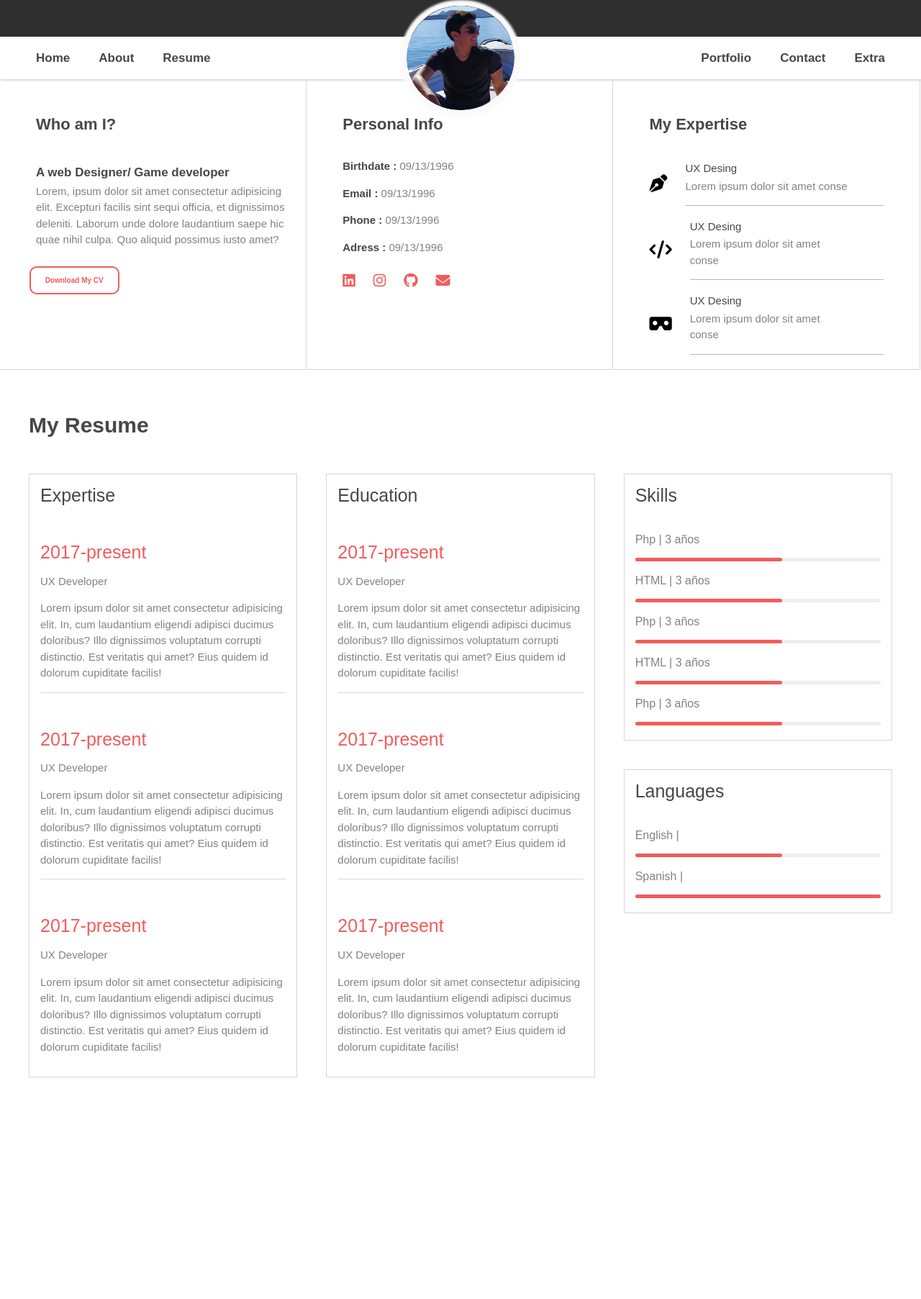
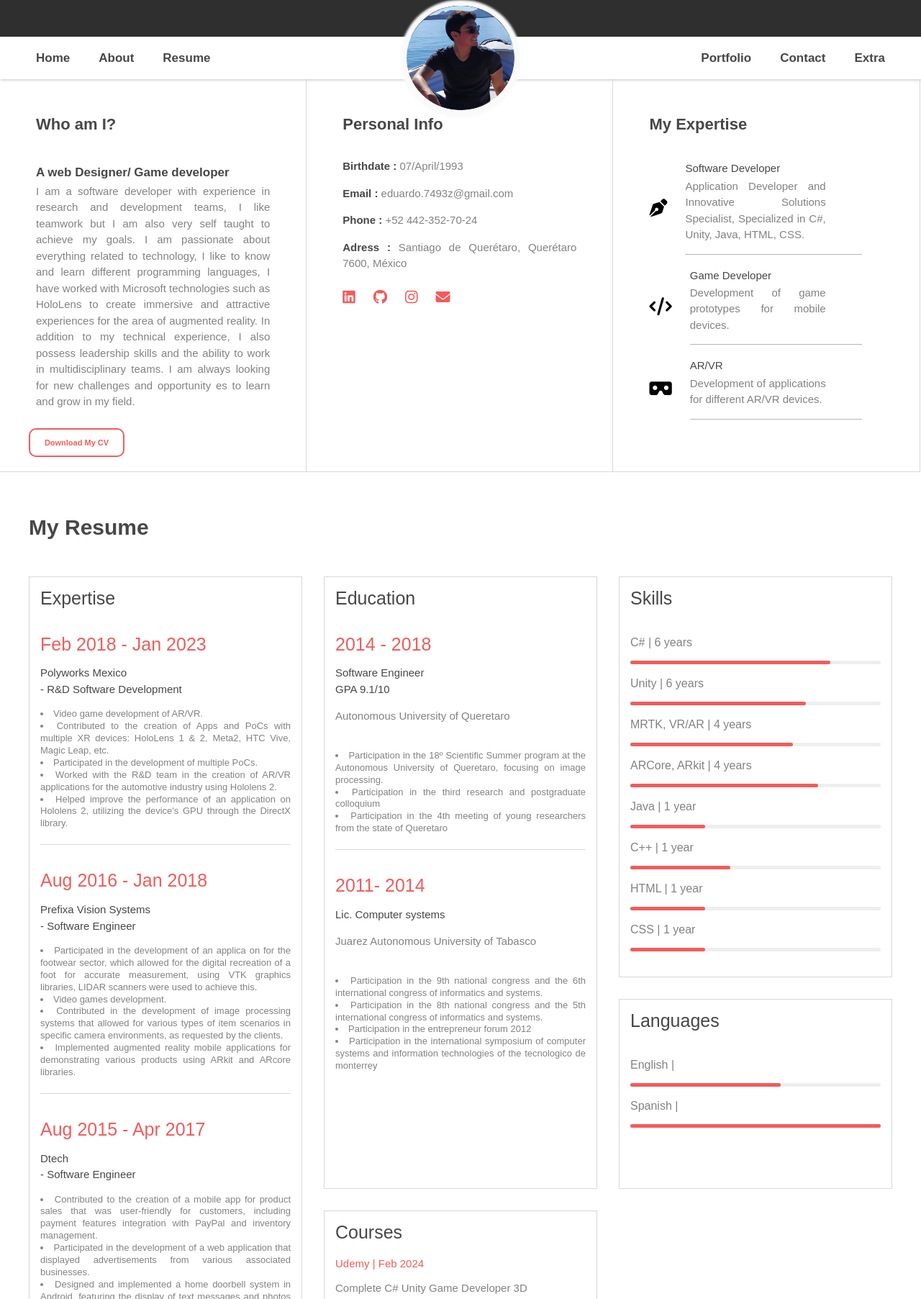
Before and after one commit to eduar-code/MyPortfolio, a website: page index.html in a window 1280 px wide. Shown: the part 349-2154 px from the top of the page at 72% size. Before the commit the page ends 1946 px from the top, so only its background shows below. Drawn offline with Linux system fonts and the light colour scheme; grey boxes are pictures that could not be loaded.

Commit message:
Added personal information

```diff
--- a/index.html
+++ b/index.html
@@ -18,7 +18,7 @@
             <div class="content-banner">
                 <h2>Hello, I am</h2>
                 <h1>Alexis Eduardo</h1>
-                <p>Web developer| Game daveloper | VR/AR </p>
+                <p>Software developer | Game daveloper | VR/AR | Web developer </p>
             </div>
         </div>
         <picture>
@@ -55,14 +55,23 @@
             <h1> Who am I?</h1>
             <div class="info-resume">
                 <h3> A web Designer/ Game developer </h3>
-                <p>Lorem, ipsum dolor sit amet consectetur adipisicing elit.
-                    Excepturi facilis sint sequi officia, et
-                    dignissimos deleniti. Laborum unde dolore laudantium saepe
-                    hic quae nihil culpa. Quo aliquid possimus iusto amet?</p>
+                <p>I am a software developer with experience in research and development teams,
+                    I like teamwork but I am also very self taught to achieve my goals.
+                    I am passionate about everything related to technology,
+                    I like to know and learn different programming languages,
+                    I have worked with Microsoft technologies such as HoloLens
+                    to create immersive and attractive experiences for the area of augmented
+                    reality. In addition to my technical experience, I also possess leadership
+                    skills and the ability to work in multidisciplinary teams.
+                    I am always looking for new challenges and opportunity es to learn and
+                    grow in my field.
+                </p>
             </div>
             <div class="info-resume-btn">
                 <div class="info-resume-btn_cv">
-                    <p>Download My CV</p>
+                    <a href="documents/cv/Cv-AlexisEJC.pdf" download>
+                        <p> Download My CV</p>
+                    </a>
                 </div>
             </div>
         </div>
@@ -70,15 +79,16 @@
         <div class="content-info">
             <h1> Personal Info</h1>
             <div class="info-personal">
-                <p>Birthdate : <span>09/13/1996</span></p>
-                <p>Email : <span>09/13/1996</span></p>
-                <p>Phone : <span>09/13/1996</span></p>
-                <p>Adress : <span>09/13/1996</span></p>
+                <p>Birthdate : <span>07/April/1993</span></p>
+                <p>Email : <span>eduardo.7493z@gmail.com</span></p>
+                <p>Phone : <span>+52 442-352-70-24</span></p>
+                <p>Adress : <span>Santiago de Querétaro, Querétaro 7600, México</span></p>
             </div>
             <div class="info-social">
-                <a href="#" class="fa-brands fa-linkedin info-social_icons"></a>
-                <a href="#" class="fa-brands fa-instagram info-social_icons"></a>
-                <a href="#" class="fa-brands fa-github info-social_icons"></a>
+                <a href="http://www.linkedin.com/in/alexiseduardojc"
+                    class="fa-brands fa-linkedin info-social_icons"></a>
+                <a href="https://github.com/eduar-code" class="fa-brands fa-github info-social_icons"></a>
+                <a href="https://www.instagram.com/alexs.jc7/" class="fa-brands fa-instagram info-social_icons"></a>
                 <a href="#" class="fa-solid fa-envelope info-social_icons"></a>
             </div>
         </div>
@@ -88,22 +98,23 @@
             <div class="info-expertise">
                 <a class="fa-solid fa-pen-nib"></a>
                 <div class="info-expertise_data">
-                    <h3>UX Desing</h3>
-                    <p> Lorem ipsum dolor sit amet conse</p>
+                    <h3>Software Developer</h3>
+                    <p> Application Developer and Innovative Solutions Specialist,
+                        Specialized in C#, Unity, Java, HTML, CSS.</p>
                 </div>
             </div>
             <div class="info-expertise">
                 <a class="fa-solid fa-code "></a>
                 <div class="info-expertise_data">
-                    <h3>UX Desing</h3>
-                    <p> Lorem ipsum dolor sit amet conse</p>
+                    <h3>Game Developer</h3>
+                    <p>Development of game prototypes for mobile devices.</p>
                 </div>
             </div>
             <div class="info-expertise">
                 <a class="fa-solid fa-vr-cardboard"></a>
                 <div class="info-expertise_data">
-                    <h3>UX Desing</h3>
-                    <p> Lorem ipsum dolor sit amet conse</p>
+                    <h3>AR/VR</h3>
+                    <p> Development of applications for different AR/VR devices.</p>
                 </div>
             </div>
         </div>
@@ -116,72 +127,120 @@
             <div class="expertise">
                 <h1>Expertise</h1>
                 <div class="title-task">
+                    <h1 class="title-task_time"> Feb 2018 - Jan 2023</h1>
+                    <p class="title-task_area"> Polyworks Mexico <br> - R&D Software Development</p>
+                    <div class="title-task_data">
+                        <li>Video game development of AR/VR. </li>
+                        <li>Contributed to the creation of Apps and PoCs with multiple XR devices: HoloLens 1 & 2,
+                            Meta2, HTC Vive, Magic Leap, etc.
+                        <li>Participated in the development of multiple PoCs. </li>
+                        <li>Worked with the R&D team in the creation of AR/VR applications for the automotive industry
+                            using Hololens 2. </li>
+                        <li>Helped improve the performance of an application on Hololens 2, utilizing the device's GPU
+                            through the DirectX library.</li>
+                    </div>
+                </div>
+                <div class="title-task">
+                    <h1 class="title-task_time"> Aug 2016 - Jan 2018</h1>
+                    <p class="title-task_area"> Prefixa Vision Systems <br> - Software Engineer</p>
+                    <div class="title-task_data">
+                        <li>Participated in the development of an applica on for the footwear sector,
+                            which allowed for the digital recreation of a foot for accurate measurement, using VTK
+                            graphics libraries,
+                            LIDAR scanners were used to achieve this. </li>
+                        <li>Video games development. </li>
+                        <li>Contributed in the development of image processing systems that allowed for various types of
+                            item scenarios
+                            in specific camera environments, as requested by the clients. </li>
+                        <li>Implemented augmented reality mobile applications for demonstrating various products using
+                            ARkit and ARcore libraries.</li>
+                    </div>
+                </div>
+                <div class="title-task">
+                    <h1 class="title-task_time"> Aug 2015 - Apr 2017</h1>
+                    <p class="title-task_area"> Dtech <br> - Software Engineer</p>
+                    <div class="title-task_data">
+                        <li>Contributed to the creation of a mobile app for product
+                            sales that was user-friendly for customers,
+                            including payment features integration with PayPal and inventory management. </li>
+                        <li>Participated in the development of a web application that displayed advertisements
+                            from various associated businesses. </li>
+                        <li>Designed and implemented a home doorbell system in Android, featuring the display
+                            of text messages and photos to the user obtained from the doorbell. </li>
+                        <li> Worked with clients and managed their requests and requirements,
+                            providing them with customized solutions to meet their needs</li>
+                    </div>
+                </div>
+            </div>
+
+            <div class="education">
+                <h1>Education </h1>
+                <div class="title-task">
+                    <h1 class="title-task_time"> 2014 - 2018</h1>
+                    <p class="title-task_area"> Software Engineer <br> GPA 9.1/10 </p>
+                    <p class="title-task_data">Autonomous University of Queretaro</p>
+                    <div class="title-task_data">
+                        <li>Participation in the 18º Scientific Summer program at the Autonomous
+                            University of Queretaro, focusing on image processing.</li>
+                        <li>Participation in the third research and postgraduate colloquium</li>
+                        <li>Participation in the 4th meeting of young researchers from the state of Queretaro</li>
+                    </div>
+                </div>
+                <div class="title-task">
+                    <h1 class="title-task_time"> 2011- 2014</h1>
+                    <p class="title-task_area"> Lic. Computer systems</p>
+                    <p class="title-task_data">Juarez Autonomous University of Tabasco</p>
+                    <div class="title-task_data">
+                        <li>Participation in the 9th national congress and the 6th international
+                            congress of informatics and systems.</li>
+                        <li>Participation in the 8th national congress and the 5th international
+                            congress of informatics and systems.</li>
+                        <li>Participation in the entrepreneur forum 2012</li>
+                        <li>Participation in the international symposium of computer systems and information
+                            technologies of the tecnologico de monterrey</li>
+                    </div>
+                </div>
+                <!-- <div class="title-task">
                     <h1 class="title-task_time"> 2017-present</h1>
                     <p class="title-task_area"> UX Developer</p>
                     <p class="title-task_data">Lorem ipsum dolor sit amet consectetur adipisicing elit.
                         In, cum laudantium eligendi adipisci ducimus doloribus?
                         Illo dignissimos voluptatum corrupti distinctio. Est veritatis qui amet?
                         Eius quidem id dolorum cupiditate facilis!</p>
-                </div>
-                <div class="title-task">
-                    <h1 class="title-task_time"> 2017-present</h1>
-                    <p class="title-task_area"> UX Developer</p>
-                    <p class="title-task_data">Lorem ipsum dolor sit amet consectetur adipisicing elit.
-                        In, cum laudantium eligendi adipisci ducimus doloribus?
-                        Illo dignissimos voluptatum corrupti distinctio. Est veritatis qui amet?
-                        Eius quidem id dolorum cupiditate facilis!</p>
-                </div>
-                <div class="title-task">
-                    <h1 class="title-task_time"> 2017-present</h1>
-                    <p class="title-task_area"> UX Developer</p>
-                    <p class="title-task_data">Lorem ipsum dolor sit amet consectetur adipisicing elit.
-                        In, cum laudantium eligendi adipisci ducimus doloribus?
-                        Illo dignissimos voluptatum corrupti distinctio. Est veritatis qui amet?
-                        Eius quidem id dolorum cupiditate facilis!</p>
-                </div>
+                </div> -->
             </div>
 
-            <div class="education">
-                <h1>Education</h1>
-                <div class="title-task">
-                    <h1 class="title-task_time"> 2017-present</h1>
-                    <p class="title-task_area"> UX Developer</p>
-                    <p class="title-task_data">Lorem ipsum dolor sit amet consectetur adipisicing elit.
-                        In, cum laudantium eligendi adipisci ducimus doloribus?
-                        Illo dignissimos voluptatum corrupti distinctio. Est veritatis qui amet?
-                        Eius quidem id dolorum cupiditate facilis!</p>
-                </div>
-                <div class="title-task">
-                    <h1 class="title-task_time"> 2017-present</h1>
-                    <p class="title-task_area"> UX Developer</p>
-                    <p class="title-task_data">Lorem ipsum dolor sit amet consectetur adipisicing elit.
-                        In, cum laudantium eligendi adipisci ducimus doloribus?
-                        Illo dignissimos voluptatum corrupti distinctio. Est veritatis qui amet?
-                        Eius quidem id dolorum cupiditate facilis!</p>
-                </div>
-                <div class="title-task">
-                    <h1 class="title-task_time"> 2017-present</h1>
-                    <p class="title-task_area"> UX Developer</p>
-                    <p class="title-task_data">Lorem ipsum dolor sit amet consectetur adipisicing elit.
-                        In, cum laudantium eligendi adipisci ducimus doloribus?
-                        Illo dignissimos voluptatum corrupti distinctio. Est veritatis qui amet?
-                        Eius quidem id dolorum cupiditate facilis!</p>
-                </div>
+            <div class="courses">
+                <h1>Courses</h1>
+                    <div class="courses-data">
+                        <h3>Udemy | Feb 2024 </h3>
+                        <p>Complete C# Unity Game Developer 3D</p>
+                    </div>
+                    <div class="courses-data">
+                        <h3>Udemy | Apr 2023 </h3>
+                        <p>Learn C++ Programming -Beginner to Advance- Deep Dive in C++</p>
+                    </div>
             </div>
 
             <div class="skills">
                 <h1>Skills</h1>
                 <div class="skills-data">
-                    <p>Php | <span> 3 años</span></p>
-                    <progress max="100" value="60"> </progress>
-                    <p>HTML | <span> 3 años</span></p>
-                    <progress max="100" value="60"> </progress>
-                    <p>Php | <span> 3 años</span></p>
-                    <progress max="100" value="60"> </progress>
-                    <p>HTML | <span> 3 años</span></p>
-                    <progress max="100" value="60"> </progress>
-                    <p>Php | <span> 3 años</span></p>
-                    <progress max="100" value="60"> </progress>
+                    <p>C# | <span> 6 years</span></p>
+                    <progress max="100" value="80"> </progress>
+                    <p>Unity | <span> 6 years</span></p>
+                    <progress max="100" value="70"> </progress>
+                    <p>MRTK, VR/AR | <span> 4 years</span></p>
+                    <progress max="100" value="65"> </progress>
+                    <p>ARCore, ARkit | <span> 4 years</span></p>
+                    <progress max="100" value="75"> </progress>
+                    <p>Java | <span> 1 year</span></p>
+                    <progress max="100" value="30"> </progress>
+                    <p>C++ | <span> 1 year</span></p>
+                    <progress max="100" value="40"> </progress>
+                    <p>HTML | <span> 1 year</span></p>
+                    <progress max="100" value="30"> </progress>
+                    <p>CSS | <span> 1 year</span></p>
+                    <progress max="100" value="30"> </progress>
                 </div>
             </div>
 
@@ -192,7 +251,6 @@
                     <progress max="100" value="60"> </progress>
                     <p>Spanish |</p>
                     <progress max="100" value="100"> </progress>
-
                 </div>
             </div>
     </section>
--- a/src/scss/base/_globales.scss
+++ b/src/scss/base/_globales.scss
@@ -58,6 +58,15 @@ img {
     height: auto;
     display: block;
 }
+
+li {
+    font-size: 1.3rem;
+    color: v.$lightgrey;
+    font-weight: 400;
+    line-height: 1.3;
+    text-align: justify;
+}
+
 body > section {
     padding: 10rem 0
 }
--- a/src/scss/layout/_personalinfo.scss
+++ b/src/scss/layout/_personalinfo.scss
@@ -15,6 +15,7 @@
 
 .content-info {
     padding-bottom: .5rem;
+    padding-right: 3rem;
     border: none;
     flex: 0 0 calc(33.3%);
     //flex: 0 0 calc(33.3% - 1rem);
@@ -52,6 +53,7 @@
         font-size: 1.5rem;
         margin-top: .5rem;
         color: v.$lightgrey;
+        text-align: justify;
     }
 
 }
@@ -81,7 +83,7 @@
 
         p {
             padding: 1rem 2rem;
-            font-size: 1rem;
+            font-size: 1.1rem;
             margin: 0;
             color: v.$red;
         }
--- a/src/scss/layout/_resume.scss
+++ b/src/scss/layout/_resume.scss
@@ -16,12 +16,14 @@
         border-radius: 5rem;
         background-color: #eee;
     }
+
     progress[value]::-webkit-progress-bar {
         width: 100%;
         height: .5rem;
         border-radius: 5rem;
         background-color: #eee;
     }
+
     progress[value]::-webkit-progress-value {
         width: 0;
         border-radius: 5rem;
@@ -39,25 +41,60 @@
 
     @include m.tablet {
         grid-template-columns: repeat(2, 1fr);
+        grid-template-rows: repeat(6, 1fr);
         gap: 3rem;
-    }
-
-    @include m.mindesktop {
-
-        grid-template-columns: repeat(3, 1fr);
-        gap: 4rem;
 
         .expertise {
-            grid-row: span 3 / span 3;
+            grid-row: span 4/ span 4;
         }
 
         .education {
             grid-row: span 3 / span 3;
         }
 
+        .courses {
+            grid-column-start: 2;
+            grid-row-start: 4;
+        }
+
+        .skills {
+            grid-row: span 2 / span 2;
+            grid-row-start: 5;
+        }
+
+        .languages {
+            grid-row-start: 5;
+        }
+    }
+
+    @include m.mindesktop {
+
+        grid-template-columns: repeat(3, 1fr);
+        grid-template-rows: repeat(4, 1fr);
+        gap: 3rem;
+
+        .expertise {
+            grid-row: span 4 / span 4;
+        }
+
+        .education {
+            grid-row: span 3 / span 3;
+        }
+
+        .courses {
+            grid-column-start: 2;
+            grid-row-start: 4;
+        }
+
+        .skills {
+            grid-row: span 2 / span 2;
+            grid-column-start: 3;
+            grid-row-start: 1;
+        }
+
         .languages {
             grid-column-start: 3;
-            grid-row-start: 2;
+            grid-row-start: 3;
         }
     }
 
@@ -65,6 +102,7 @@
 
 .expertise,
 .education,
+.courses,
 .skills,
 .languages {
 
@@ -79,15 +117,23 @@
 
     .title-task {
         border-bottom: .1rem solid v.$shadow;
+
+        &_time {
+            padding-top: 3.5rem;
+            color: v.$red;
         }
 
-    .title-task:last-of-type {
+        &_area {
+            color: v.$plusgrey;
+        }
+
+        &_data {
+            padding-bottom: 2rem;
+        }
+
+        &:last-of-type {
             border: none;
         }
-
-    .title-task_time {
-        padding-top: 5rem;
-        color: v.$red;
     }
 
     p {
@@ -95,13 +141,33 @@
     }
 }
 
-.skills, .languages{
+.courses {
 
-    h1{
+    &-data {
+        border-bottom: .1rem solid v.$shadow;
+
+        h3 {
+            color: v.$red;
+            font-size: 1.5rem;
+            font-weight: 400;
+            text-align: left;
+            padding-top: 2rem;
+            margin: 0;
+        }
+
+        &:last-of-type {
+            border: none;
+        }
+    }
+}
+
+.skills,
+.languages {
+    h1 {
         padding-bottom: 2.5rem;
     }
 
-    p{
+    p {
         font-size: 1.6rem;
         margin: 1rem 0rem 0rem 0rem;
     }
```
Also changed, not shown: build/css/app.css, 2 other files. Lines whose indentation alone changed are shown as unchanged.
